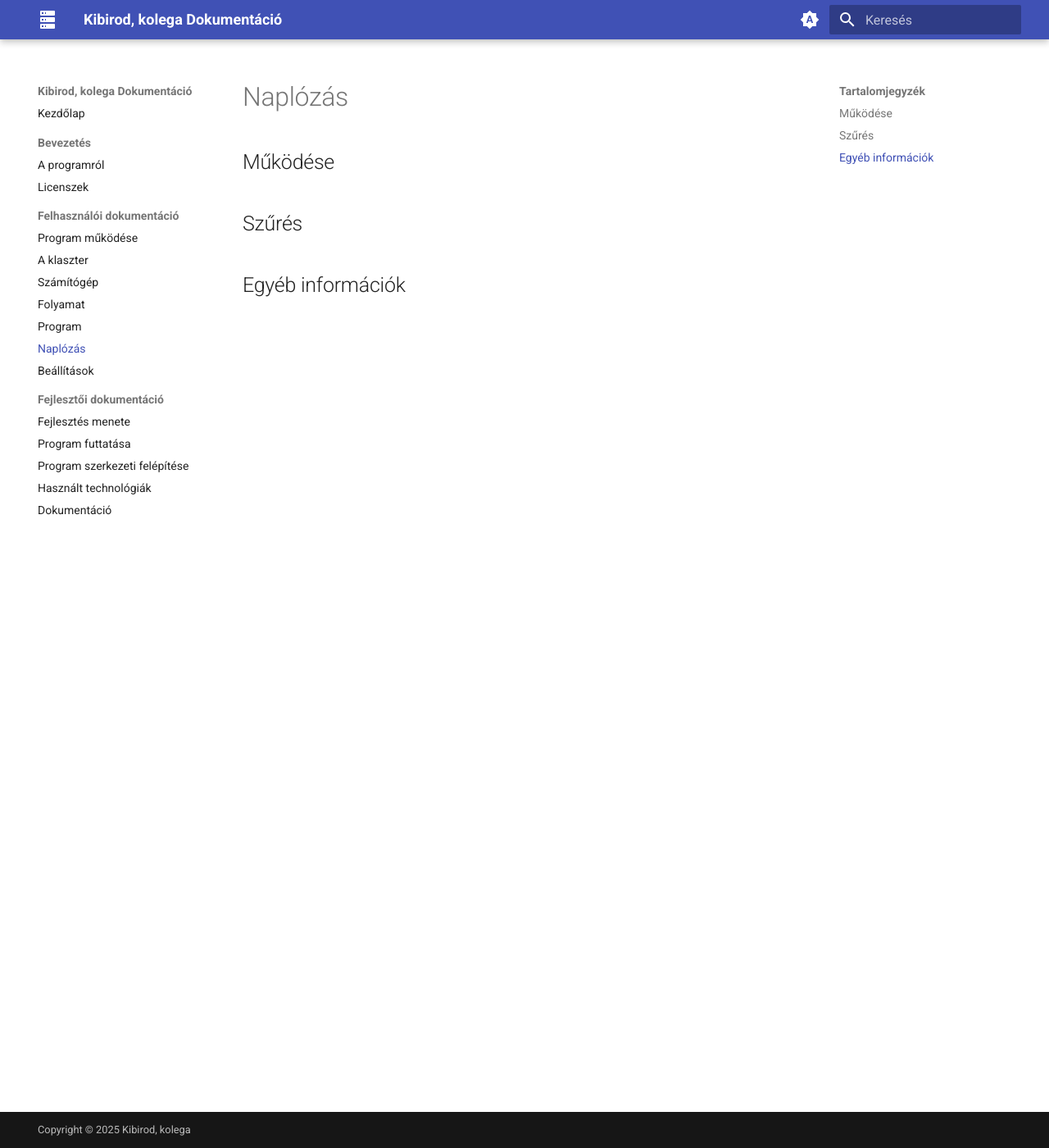
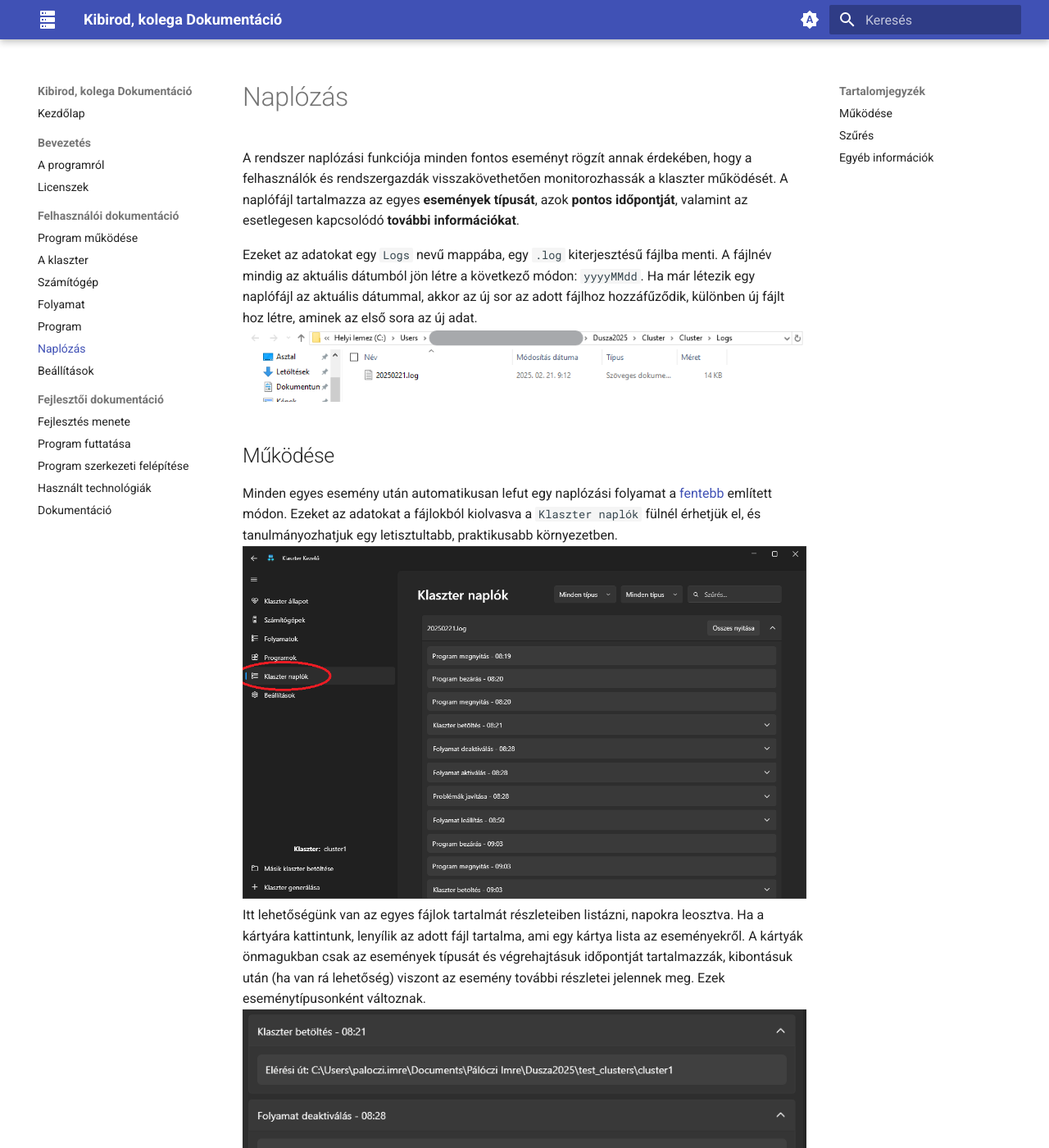
Before and after one commit to gyorfimarcell/Dusza2025, an MkDocs documentation site: the page built from documentation/docs/felhasznaloi/naplozas.md, in a window 1280 px wide and 1400 px high. Shown: the whole window at 82% size. Built offline with MkDocs 1.6.1 and Material for MkDocs 9.7.7, drawn with Linux system fonts in a browser that asks for light colours; some of the changed text lies outside the part shown.

Commit message:
dokumentacio - naplozas update

````diff
--- a/documentation/docs/felhasznaloi/naplozas.md
+++ b/documentation/docs/felhasznaloi/naplozas.md
@@ -1,6 +1,52 @@
 # Naplózás
 
+A rendszer naplózási funkciója minden fontos eseményt rögzít annak érdekében, hogy a felhasználók és rendszergazdák visszakövethetően monitorozhassák a klaszter működését. A naplófájl tartalmazza az egyes **események típusát**, azok **pontos időpontját**, valamint az esetlegesen kapcsolódó **további információkat**.
+
+
+Ezeket az adatokat egy `Logs` nevű mappába, egy `.log` kiterjesztésű fájlba menti. A fájlnév mindig az aktuális dátumból jön létre a következő módon: `yyyyMMdd`. Ha már létezik egy naplófájl az aktuális dátummal, akkor az új sor az adott fájlhoz hozzáfűződik, különben új fájlt hoz létre, aminek az első sora az új adat.
+![Naplófájl](../img/felhasznaloi/naplozas/naplofajl.png)
+
 ## Működése
+
+Minden egyes esemény után automatikusan lefut egy naplózási folyamat a [fentebb](#naplozas) említett módon. Ezeket az adatokat a fájlokból kiolvasva a `Klaszter naplók` fülnél érhetjük el, és tanulmányozhatjuk egy letisztultabb, praktikusabb környezetben.
+![Klaszter naplók oldal](../img/felhasznaloi/naplozas/klaszter-naplok-oldal.png)
+Itt lehetőségünk van az egyes fájlok tartalmát részleteiben listázni, napokra leosztva. Ha a kártyára kattintunk, lenyílik az adott fájl tartalma, ami egy kártya lista az eseményekről. A kártyák önmagukban csak az események típusát és végrehajtásuk időpontját tartalmazzák, kibontásuk után (ha van rá lehetőség) viszont az esemény további részletei jelennek meg. Ezek eseménytípusonként változnak.
+![Esemény részletek](../img/felhasznaloi/naplozas/esemeny-reszletek.png)
+
+A rendszer a következő eseményeket naplózza:
+
+- **OpenProgram:** *Egy program megnyitása*
+- **CloseProgram:** *Egy program bezárása*
+- **LoadCluster:** *A klaszter betöltése*
+- **AddComputer:** *Új számítógép hozzáadása*
+- **DeleteComputer:** *Számítógép törlése*
+- **ExportCSV:** *Naplófájl exportálása CSV formátumban*
+- **AddProgram:** *Új program hozzáadása a klaszterhez*
+- **RunProgramInstance:** *Egy program példányának elindítása*
+- **ShutdownProgramInstance:** *Egy program példányának leállítása*
+- **ModifyProgram:** *Egy program beállításainak módosítása*
+- **ShutdownProgram:** *Egy teljes program leállítása*
+- **ClearProgramInstances:** *Egy számítógép tehermentesítése*
+- **MoveProgramInstance:** *Egy programpéldány áthelyezése másik számítógépre*
+- **OptimizeProgramInstances:** *Programpéldányok optimalizálása*
+- **ModifyComputer:** *Egy számítógép beállításainak módosítása*
+- **SpreadProgramInstances:** *Programok egyeneletesen történő elosztásának a klaszterben*
+- **FixIssues:** *Klaszterhibák automatikus javítása*
+- **ActivateProgramInstance:** *Egy inaktív program aktiválása*
+- **DeactivateProgramInstance:** *Egy aktív program inaktiválása*
+- **GenerateCluster:** *Új klaszter generálása*
+
+Minden naplózott esemény a következő formátum szerint kerül rögzítésre:
+
+```
+<Esemény típusa> - <Időbélyeg> - <Részletek>
+```
+
+Pl.:
+
+```
+RunProgramInstance - 2025.02.21. 09:11:54 - word-6r82gx - 2025.02.21. 09:11:54 - False - 150 - 300 - szamitogep17
+```
 
 ## Szűrés
 
````
Also changed, not shown: documentation/docs/img/felhasznaloi/naplozas/esemeny-reszletek.png (added), documentation/docs/img/felhasznaloi/naplozas/klaszter-naplok-oldal.png (added), documentation/docs/img/felhasznaloi/naplozas/naplofajl.png (added).
